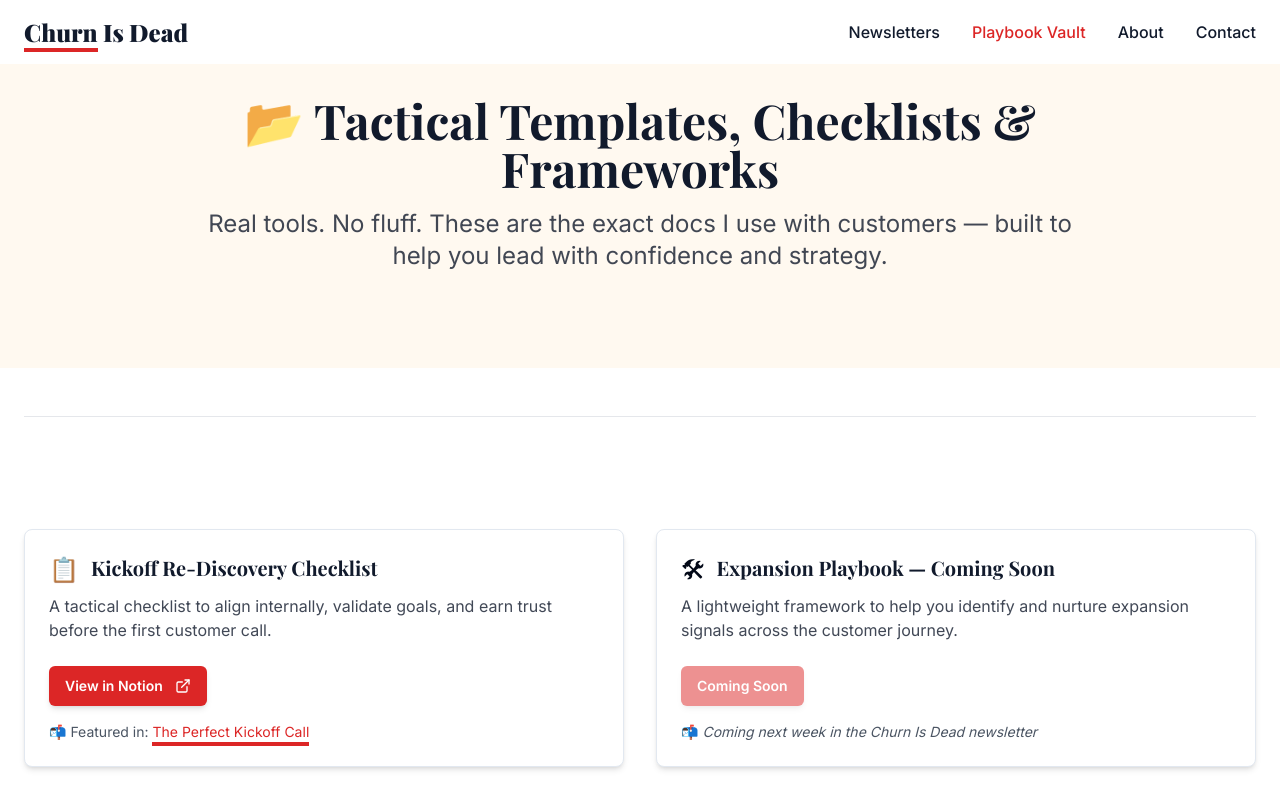
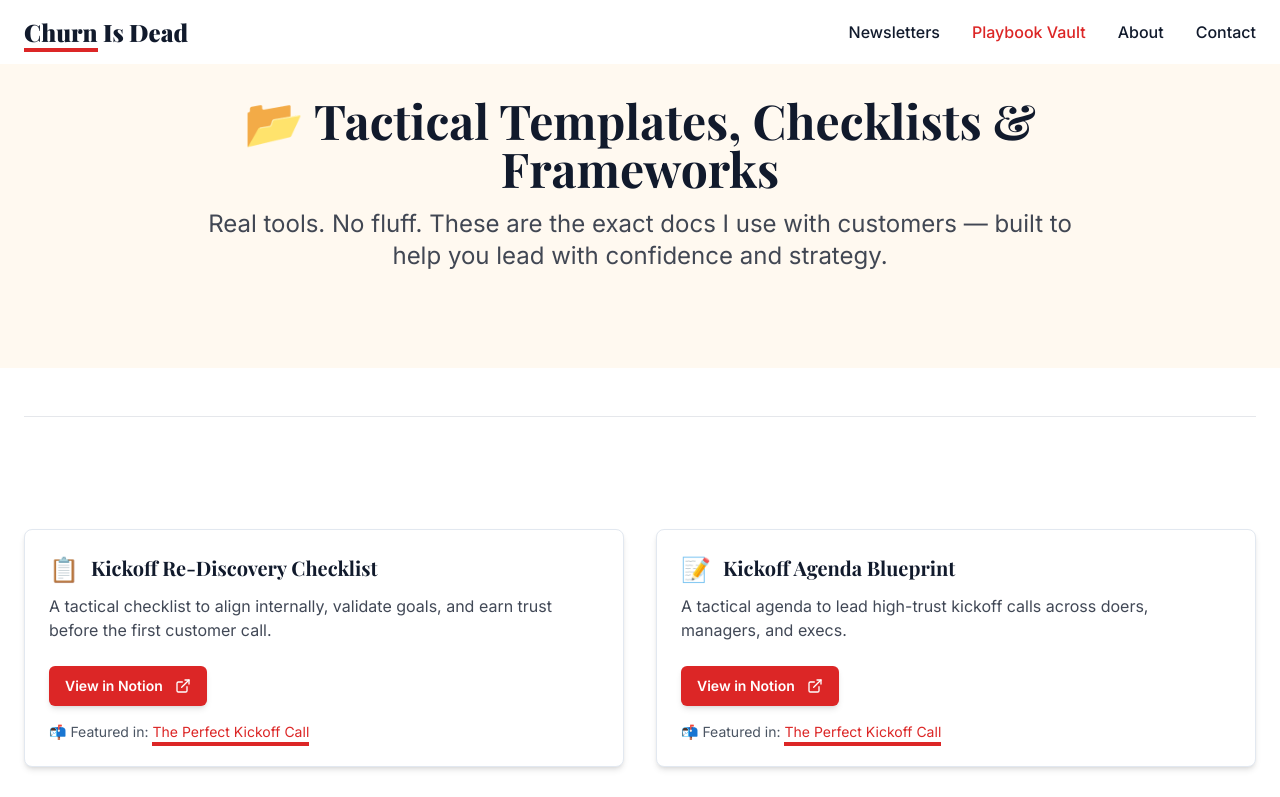
Before and after one commit to kubersethi15/churn-killers-clubhouse, a React (Vite) app: page /playbook in a window 1280 px wide. Shown: the top 797 px of the page. Built offline with nearby package versions, Linux system fonts and the light colour scheme.

Commit message:
feat: Add Kickoff Agenda Blueprint card
Add a new card to the Playbook page with the Kickoff Agenda Blueprint.

```diff
--- a/src/pages/Playbook.tsx
+++ b/src/pages/Playbook.tsx
@@ -31,6 +31,19 @@ const resources: PlaybookResource[] = [
     ctaText: "View in Notion",
     ctaLink: "https://www.notion.so/Kickoff-Re-Discovery-Checklist-1f95d0709c9980cfb35ae653901a6661?pvs=4",
     icon: "📋",
+    featuredIn: {
+      title: "The Perfect Kickoff Call",
+      link: "/newsletter/the-perfect-kickoff-call",
+      comingSoon: false
+    },
+  },
+  {
+    id: "kickoff-agenda-blueprint",
+    title: "Kickoff Agenda Blueprint",
+    description: "A tactical agenda to lead high-trust kickoff calls across doers, managers, and execs.",
+    ctaText: "View in Notion",
+    ctaLink: "https://www.notion.so/Kickoff-Agenda-Blueprint-1f95d0709c9980e1a233cdd529187a6e?pvs=4",
+    icon: "📝",
     featuredIn: {
       title: "The Perfect Kickoff Call",
       link: "/newsletter/the-perfect-kickoff-call",
```
